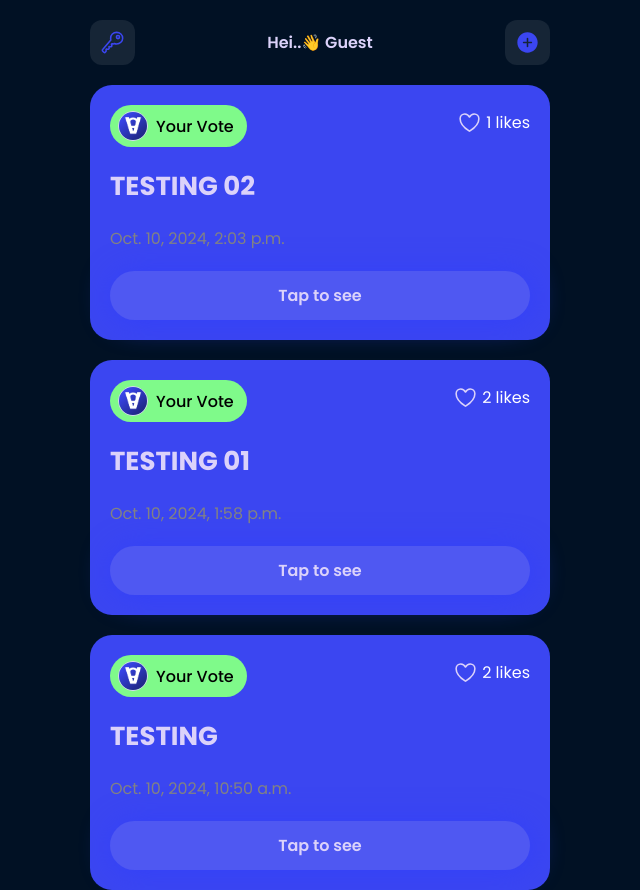
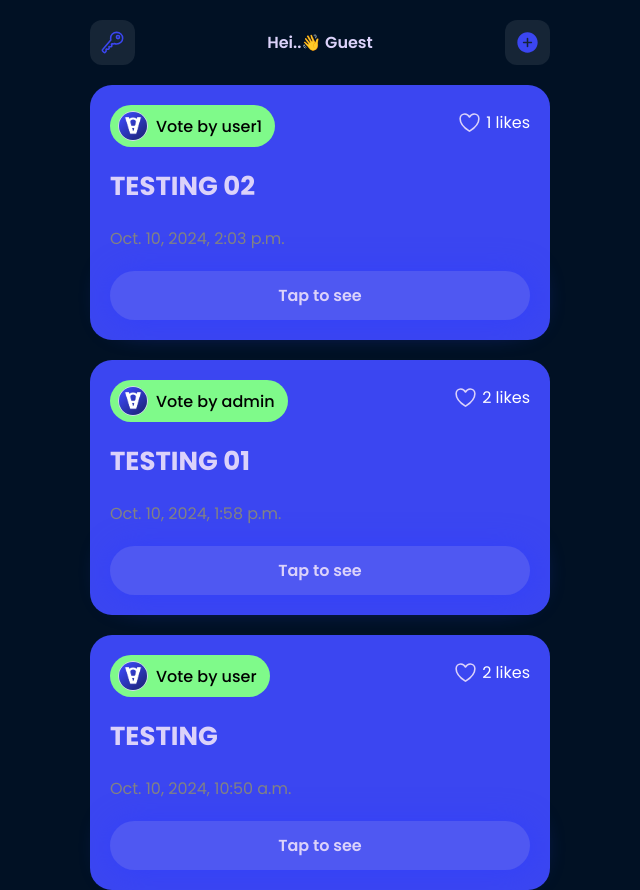
Before and after one commit to ENONGLOSKER/PJ-VOTE, a Django app: page /vote/ in a window 1280 px wide. Shown: the whole page, without its empty margins (320-960 px from the left). Run offline with Django 5.2, Linux system fonts and the light colour scheme; data comes from the database, SQL or seed files in the repository; both versions use the stored data as it was after the commit.

Commit message:
fix: btn back in admin vote

```diff
--- a/templates/form_vote_edit.html
+++ b/templates/form_vote_edit.html
@@ -238,7 +238,7 @@
 <body>
   <div class="container">
     <div class="top">
-      <a href="{% url 'vote_list' %}"><ion-icon name="chevron-back-outline" id="icon"></ion-icon></a>
+      <a href="{% url 'admin_vote_list' %}"><ion-icon name="chevron-back-outline" id="icon"></ion-icon></a>
       <p>Add Vote</p>
       <a href="{% url 'create_vote' %}"><ion-icon name="add-circle" id="icon"></ion-icon></a>
     </div>
--- a/templates/vote_detail.html
+++ b/templates/vote_detail.html
@@ -176,7 +176,7 @@
 <body>
     <div class="container">
       <div class="top">
-        <a href="{% url 'admin_vote_list' %}"><ion-icon name="chevron-back-outline" id="icon"></ion-icon></a>
+        <a href="{% url 'vote_list' %}"><ion-icon name="chevron-back-outline" id="icon"></ion-icon></a>
         <p>Choose Vote</p>
         <a href="{% url 'create_vote' %}"><ion-icon name="add-circle"id="icon"></ion-icon></a>
       </div>
--- a/templates/vote_list.html
+++ b/templates/vote_list.html
@@ -219,7 +219,7 @@
                         <div class="top-user">
                             <div class="user">
                                 <img src="{% static 'img/icon.png' %}" alt="" style="width: 30px; height: 30px;">
-                                <span style="margin-right: 5px; font-weight: 500;">Your Vote</span>
+                                <span style="margin-right: 5px; font-weight: 500;">Vote by {{vote.created_by}}</span>
                             </div>
                             <!-- Like -->
                             <div class="" style="display: flex; flex-direction: row; justify-content: end; gap: 4px;">
```
Also changed, not shown: db.sqlite3.
